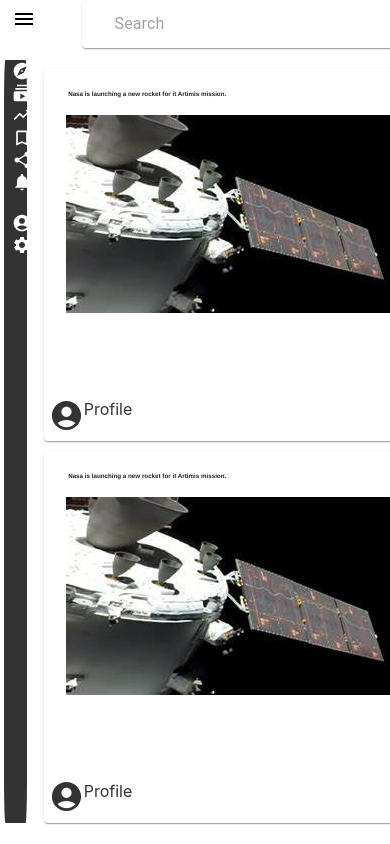
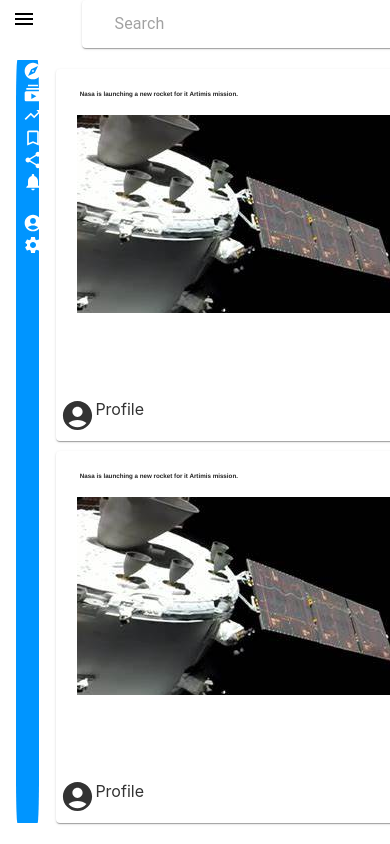
Before and after one commit to Raushankumar-prog/Zealblog, a React (Create React App) app in the folder fronted/: page / in a window 390 px wide. Shown: the top 844 px of the page. Built offline with nearby package versions, Linux system fonts and the light colour scheme.

Commit message:
updating the glance

```diff
--- a/fronted/src/Components/Glance/glance.css
+++ b/fronted/src/Components/Glance/glance.css
@@ -1,5 +1,4 @@
 .universe {
-
     height:40%;
     width: 70%;
     display: grid;
@@ -11,7 +10,7 @@
     .universe {
 
             height: 49%;
-            width: 58%;
+            width: 50%;
             display: grid;
             margin-right: 1.3%;
             margin-top: 2%;
@@ -65,8 +64,8 @@
                 }
 
                 .glanceimage {
-                    width: 70%;
-                    height: 70%;
+                    width: 40%;
+                    height: 40%;
                     overflow: hidden;
 
                     margin-top: 1%;
@@ -115,7 +114,7 @@
                 }
 
                 .comment {
-                    padding-left: 6%;
+                    padding-left:3.4%;
                     color: #333;
                 }
 
@@ -222,7 +221,7 @@ height: 40%;
     color: #333;
 }
 .comment{
-    padding-left:6%;
+    padding-left:3.4%;
     color: #333;
 }
 .author{
--- a/fronted/src/Components/left/left.css
+++ b/fronted/src/Components/left/left.css
@@ -3,7 +3,7 @@
     width:13%;
     height:auto;
     margin-left:1%;
-    background-color:#333;
+    background-color:rgb(0, 149, 255);
 
     padding-left: 2%;
     margin-top:3%
@@ -16,6 +16,7 @@
    font-family: 'Courier New', Courier, monospace;
    font-size: 1vw;
    display: flex;
+
 }
 
 .category2{
@@ -43,9 +44,10 @@
             border-radius: 6%;
             width: 4%;
             height: auto;
-            margin-left: 1%;
-            background-color: #333;
+            margin-left: 4%;
+            background-color:rgb(0, 149, 255);
+            margin-top: 3%;
 
-            margin-top: 3%
+
         }
 }
```
